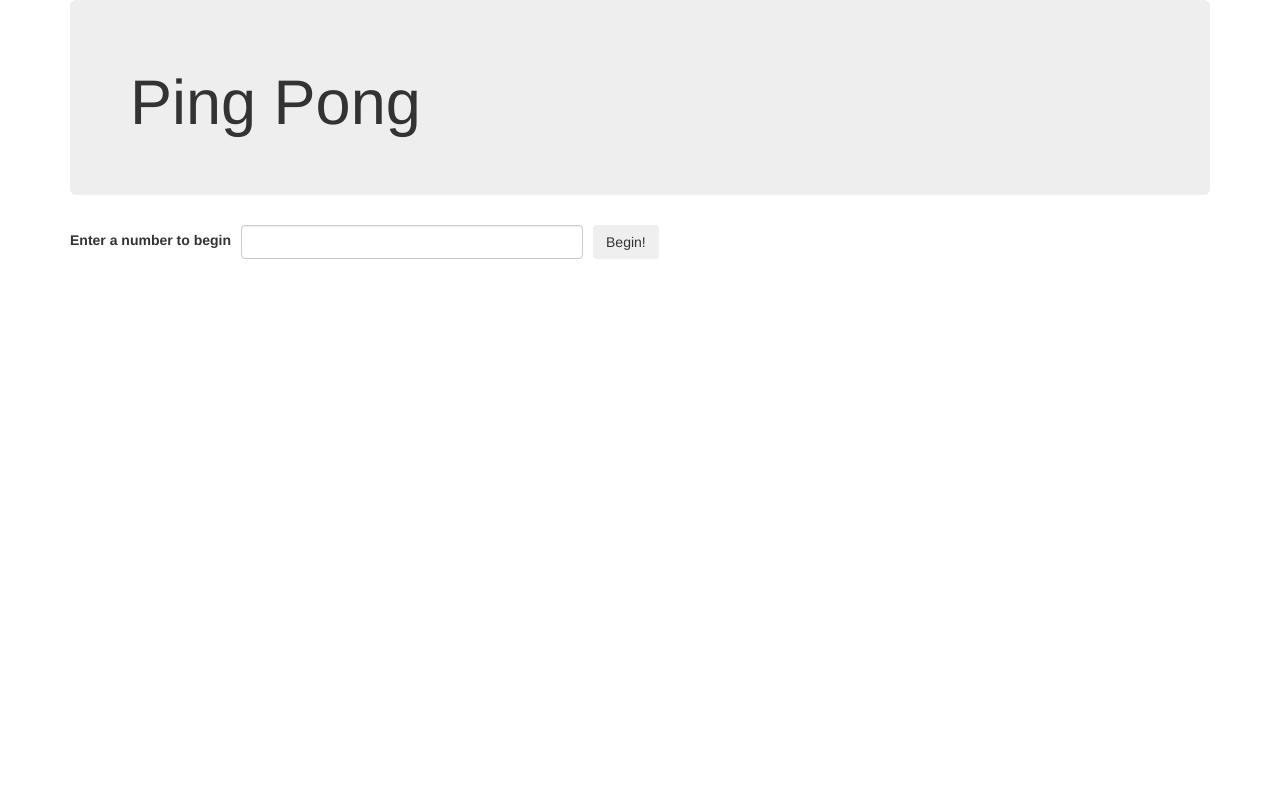
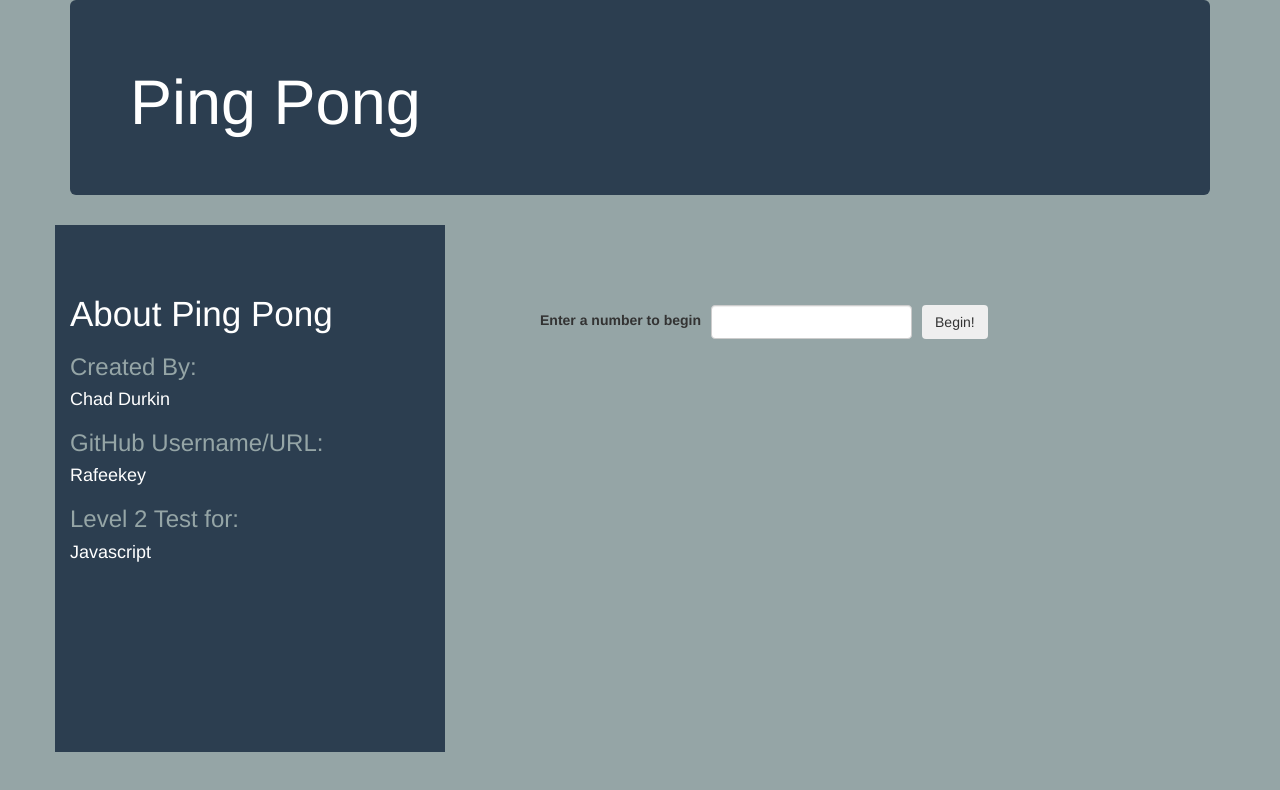
Before and after one commit to Chad-Durkin/final-review3, a plain HTML site: page index.html in a window 1280 px wide. Drawn offline with Linux system fonts and the light colour scheme.

Commit message:
2 different themes, one for master, one for professional

```diff
--- a/css/styles.css
+++ b/css/styles.css
@@ -1,3 +1,17 @@
+body {
+  background-color: #95a5a6;
+}
+
+.jumbotron {
+  background-color: #2c3e50;
+  color: white;
+}
+
+.inputOutputContent {
+  padding-left: 80px;
+  margin-top: 80px;
+}
+
 #input-label {
   float: left;
   margin-top: 5px;
@@ -9,3 +23,28 @@
   margin-left: 10px;
   margin-right:10px;
 }
+
+#display-output {
+  color: white;
+  padding: 30px;
+  margin-left: 230px;
+  position: relative;;
+}
+
+#side-bar {
+  background-color: #2c3e50;
+  padding-top: 50px;
+  padding-bottom: 180px;
+}
+
+#side-bar h2, h4, a{
+  color: white;
+}
+
+#side-bar h2 {
+  font-size: 35px;
+}
+
+#side-bar h3 {
+  color: #95a5a6;
+}
--- a/index.html
+++ b/index.html
@@ -1,8 +1,8 @@
 <!DOCTYPE html>
 <html>
   <head>
+    <link rel="stylesheet" href="css/bootstrap.css" type="text/css">
     <link rel="stylesheet" href="css/styles.css" type="text/css">
-    <link rel="stylesheet" href="css/bootstrap.css" type="text/css">
     <script src="js/jquery-3.1.1.js"></script>
     <script src="js/scripts.js"></script>
     <title>Friday Review 3</title>
@@ -12,7 +12,18 @@
       <div class="jumbotron">
         <h1>Ping Pong</h1>
       </div>
-
+      <div class="row">
+        <div class="col-md-4" id="side-bar">
+          <h2>About Ping Pong</h2>
+          <h3>Created By:</h3>
+          <h4>Chad Durkin</h4>
+          <h3>GitHub Username/URL:</h3>
+          <h4><a href="https://github.com/Rafeekey">Rafeekey</a></h4>
+          <h3>Level 2 Test for:</h3>
+          <h4>Javascript</h4>
+        </div>
+        <div class="col-md-8" id="application">
+          <div class="inputOutputContent">
             <div class="inputSection">
               <form id="user-input">
                 <div class="form-group">
@@ -22,12 +33,12 @@
                 <button type="submit" class="btn">Begin!</button>
               </form>
             </div>
-
-      <div class="Output">
+            <div class="outputSection">
               <ul id="display-output">
               </ul>
             </div>
-
+          </div>
+        </div>
     </div>
   </body>
 </html>
--- a/js/scripts.js
+++ b/js/scripts.js
@@ -32,7 +32,6 @@ var outputArray = function(newArray) {
   }
 }
 
-
 $(function() {
   $("#user-input").submit(function(event) {
     event.preventDefault();
```
Lines whose indentation alone changed are shown as unchanged.
